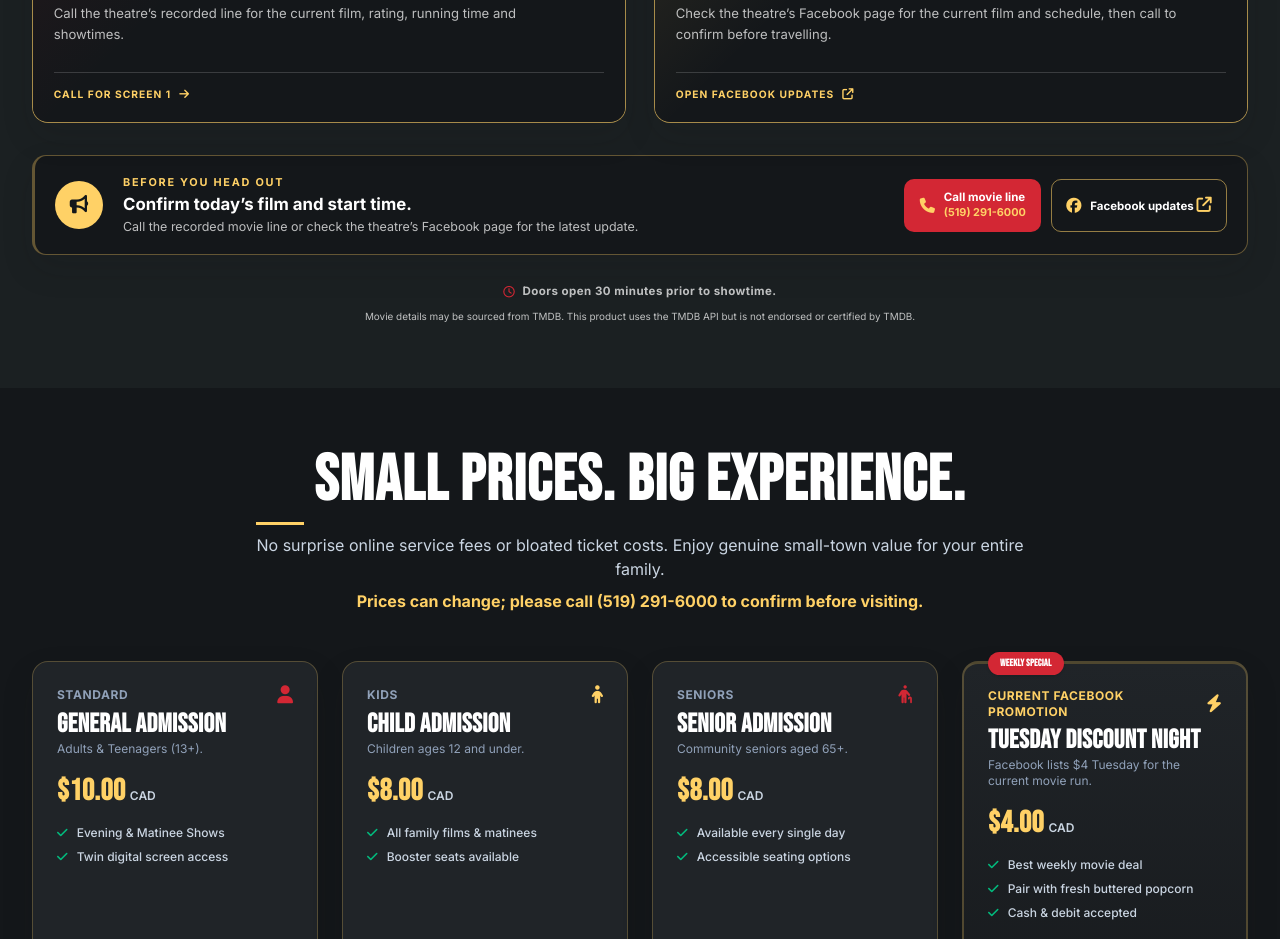
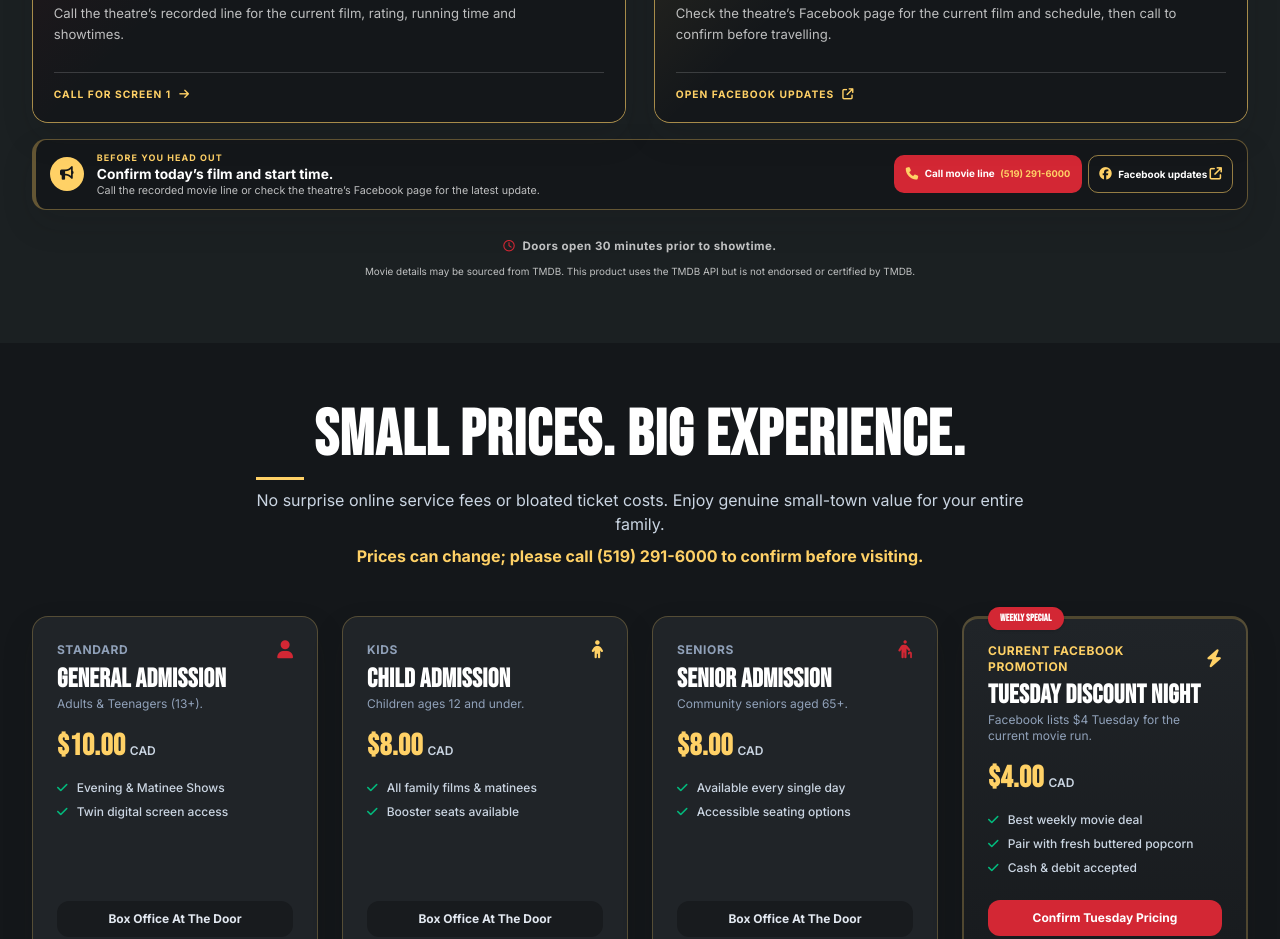
Before and after one commit to mrbraddavidson-hash/capitol-twin-cinema, a website: page public/index.html in a window 1280 px wide. Shown: the part 988-1927 px from the top of the page. Drawn offline with Linux system fonts and the light colour scheme; no server answers.

Commit message:
Compact showtime confirmation reminder

```diff
--- a/public/assets/makeover.css
+++ b/public/assets/makeover.css
@@ -1749,6 +1749,86 @@ html.dark #concessions {
   border-color: rgba(255, 209, 102, .34);
 }
 
+/* Compact reminder: keep the confirmation links visible without letting the
+   callout compete with the two current movie posters. */
+#showtimes .showtimes-notice {
+  margin-top: 1rem;
+  padding: .7rem .85rem;
+  gap: .55rem .8rem;
+  border-left-width: 4px;
+}
+
+#showtimes .showtimes-notice-mark {
+  width: 2.15rem;
+  height: 2.15rem;
+  font-size: .85rem;
+}
+
+#showtimes .showtimes-notice-copy {
+  min-width: 0;
+  gap: .08rem;
+}
+
+#showtimes .showtimes-notice-copy > span {
+  font-size: .56rem;
+  letter-spacing: .12em;
+}
+
+#showtimes .showtimes-notice-copy strong {
+  font-size: .86rem;
+  line-height: 1.2;
+}
+
+#showtimes .showtimes-notice-copy p {
+  overflow: hidden;
+  font-size: .67rem;
+  line-height: 1.3;
+  text-overflow: ellipsis;
+  white-space: nowrap;
+}
+
+#showtimes .showtimes-notice-actions {
+  gap: .4rem;
+}
+
+#showtimes .showtimes-action {
+  min-height: 2.4rem;
+  padding: .45rem .65rem;
+  gap: .4rem;
+  font-size: .62rem;
+}
+
+#showtimes .showtimes-action i {
+  font-size: .78rem;
+}
+
+#showtimes .showtimes-action--primary span {
+  display: inline;
+}
+
+#showtimes .showtimes-action--primary strong {
+  margin-left: .2rem;
+  font-size: .58rem;
+}
+
+@media (max-width: 39.99rem) {
+  #showtimes .showtimes-notice {
+    grid-template-columns: auto minmax(0, 1fr);
+    padding: .65rem .7rem;
+  }
+
+  #showtimes .showtimes-notice-actions {
+    display: flex;
+    grid-column: 1 / -1;
+    justify-content: flex-start;
+  }
+
+  #showtimes .showtimes-action {
+    width: auto;
+    flex: 0 1 auto;
+  }
+}
+
 #showtimes.showtimes-hero .showtimes-footnote,
 #showtimes.showtimes-hero .showtimes-attribution {
   color: rgba(255, 255, 255, .62);
--- a/public/index.html
+++ b/public/index.html
@@ -20,7 +20,7 @@
   <link rel="stylesheet" href="assets/fontawesome/all.min.css">
 
   <link rel="stylesheet" href="assets/styles.css">
-  <link rel="stylesheet" href="assets/makeover.css?v=showtimes-hero7">
+  <link rel="stylesheet" href="assets/makeover.css?v=showtimes-hero8">
   <style>
     .header-logo-dark {
       display: none;
```
